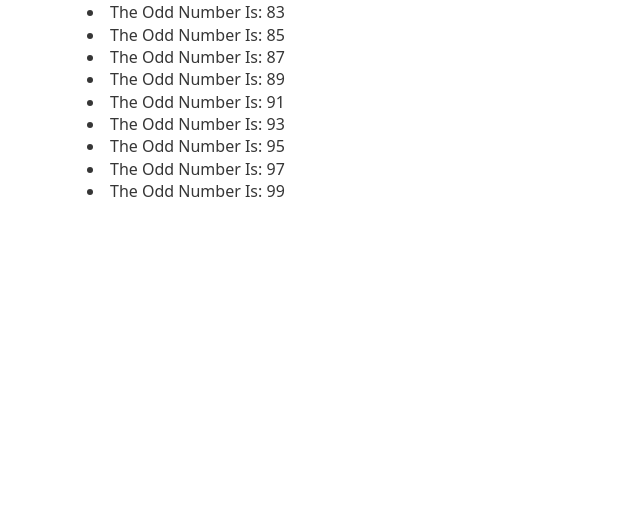
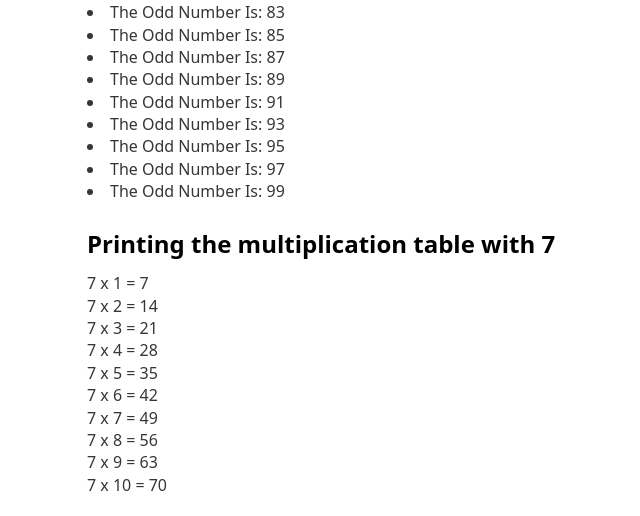
Before and after one commit to shakelm39/problem_solving, a PHP site: page / in a window 1280 px wide. Shown: the part 1284-1800 px from the top of the page, without its empty margins (153-793 px from the left). Before the commit the page ends 1481 px from the top, so only its background shows below. Run offline with PHP 8.4, Linux system fonts and the light colour scheme.

Commit message:
multiplication table with 7

```diff
--- a/index.php
+++ b/index.php
@@ -36,5 +36,14 @@
 
      ?>
      <!-- problem #2 solution printing odd number less than 100  -->
+     <!-- problem #3 solution printing the multiplication table with 7 -->
+      <h2>Printing the multiplication table with 7</h2>
+      <?php
+        for( $i = 1; $i <= 10; $i++ ){
+            echo "7 x ".$i." = ".$i*7;
+            echo "<br>";
+        }
+      ?>
+     <!-- problem # solution printing the multiplication table with 7  -->
 </body>
 </html>
```
